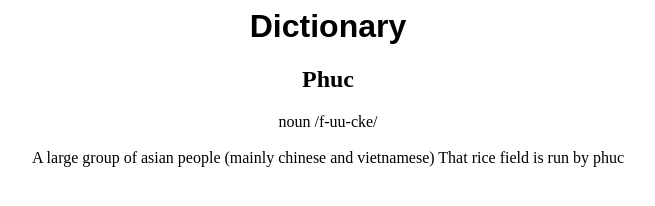
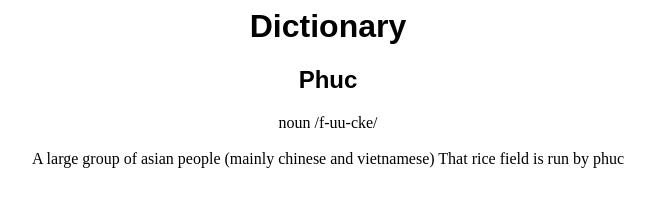
Before and after one commit to YeetHanShan/Website, a plain HTML site: page articles/dict.html in a window 1280 px wide. Shown: the full height of the page, 312-967 px from the left. Drawn offline with Linux system fonts and the light colour scheme.

Commit message:
Update article.css

```diff
--- a/articles/article.css
+++ b/articles/article.css
@@ -1,4 +1,4 @@
-p, h1, h3 {
+p, h1, h3, h2 {
     font-family: Arial, Helvetica, sans-serif;
 }
 body {
```
